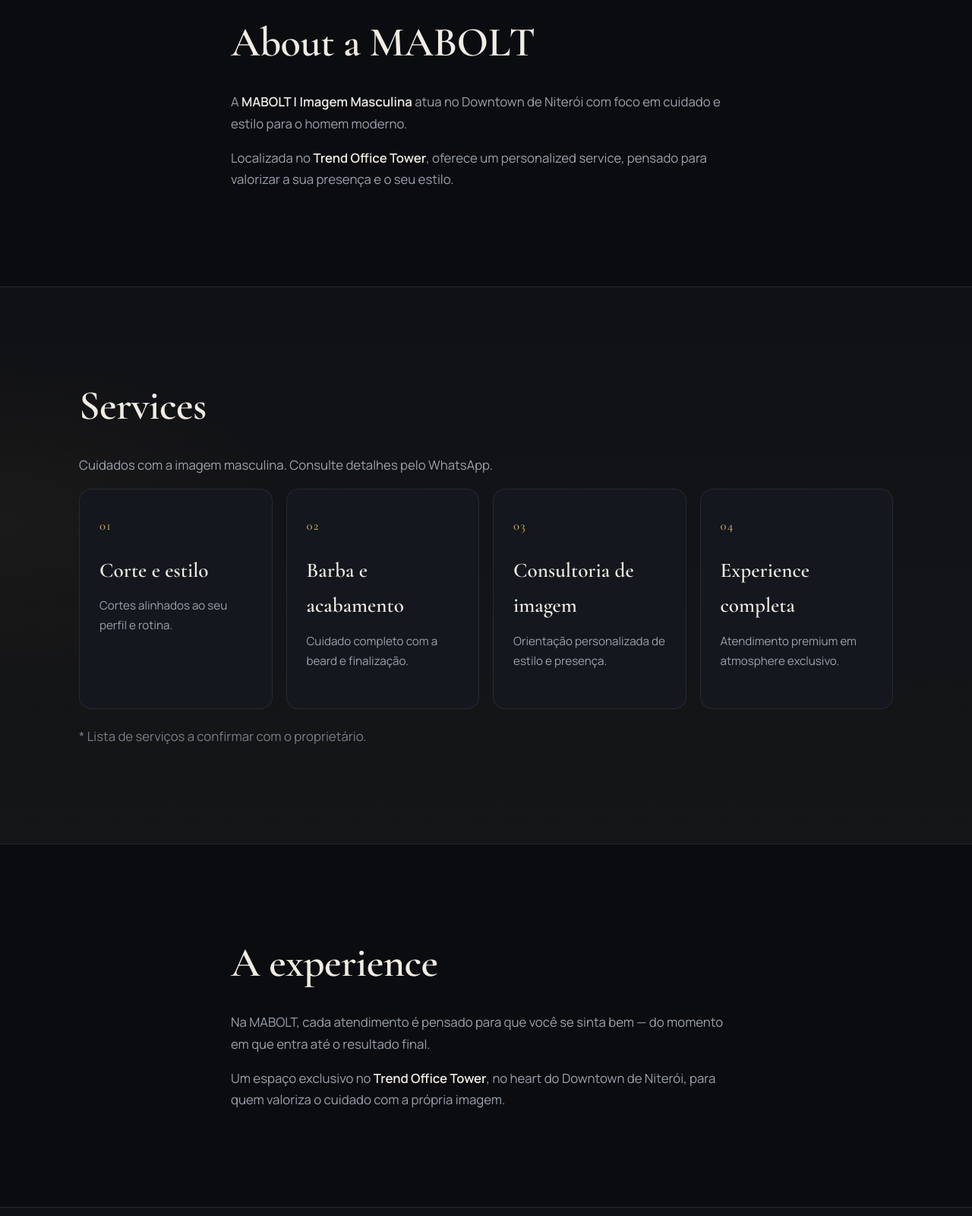
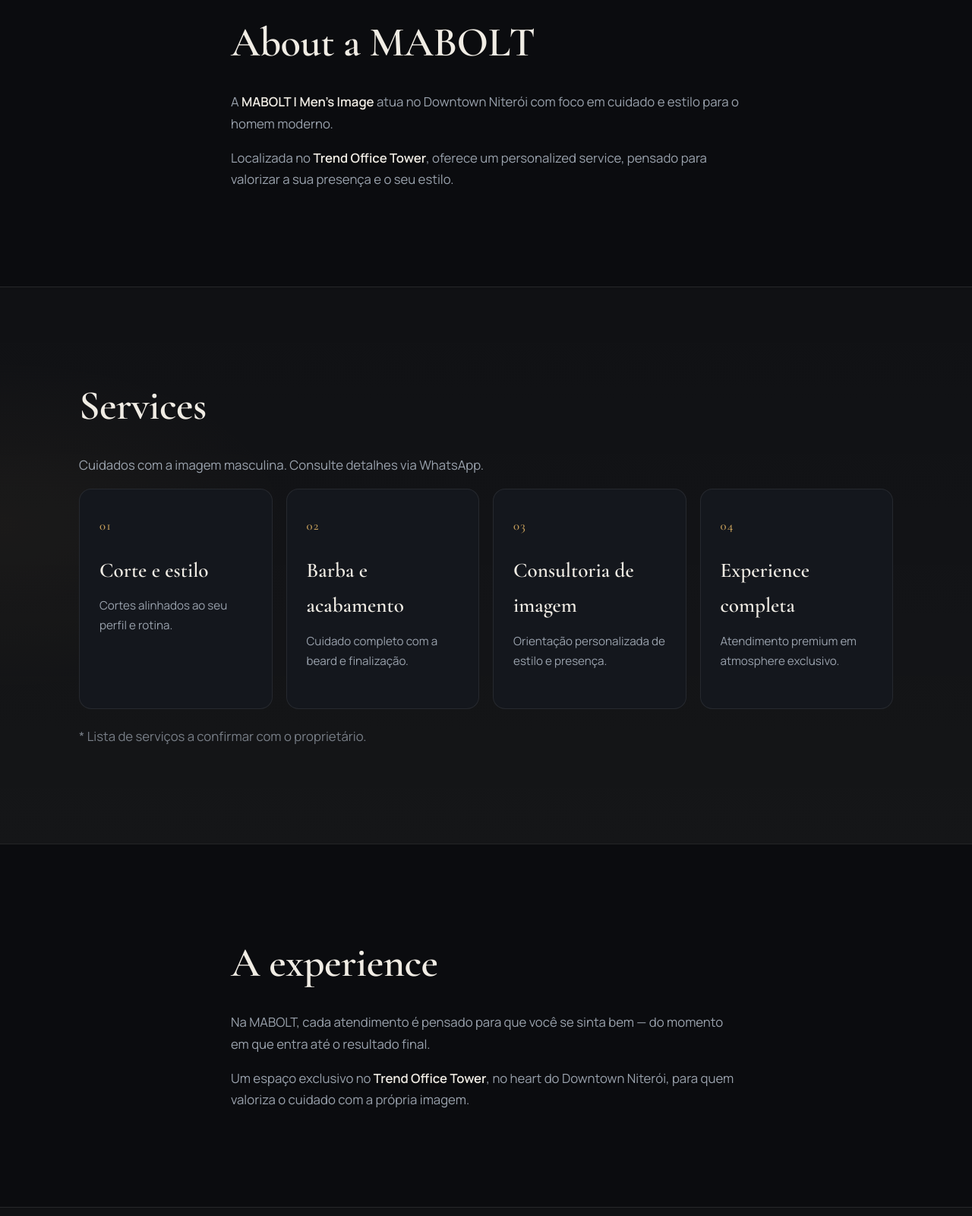
Before and after one commit to userdoomain/mabolt-site, a plain HTML site: page index.html in a window 1280 px wide. Shown: the part 900-2500 px from the top of the page at 76% size. Drawn offline with nearby package versions, Linux system fonts and the light colour scheme.

Commit message:
Polish English - fix remaining PT particles, naturalize copy

```diff
--- a/index.html
+++ b/index.html
@@ -3,10 +3,10 @@
 <head>
  <meta charset="UTF-8">
  <meta name="viewport" content="width=device-width, initial-scale=1.0">
-  <title>MABOLT | Imagem Masculina — Style Consulting no Downtown de Niterói</title>
-  <meta name="description" content="MABOLT | Imagem Masculina — consultoria premium de imagem masculina no Downtown de Niterói. Transform your presence com um personalized service.">
-  <meta property="og:title" content="MABOLT | Imagem Masculina">
-  <meta property="og:description" content="Consultoria premium de imagem masculina no Downtown de Niterói.">
+ <title>MABOLT | Men's Image — Style Consulting in Downtown Niterói</title>
+ <meta name="description" content="MABOLT | Men's Image — premium men's image consulting in Downtown Niterói. Transform your presence with personalized service.">
+ <meta property="og:title" content="MABOLT | Men's Image">
+ <meta property="og:description" content="Premium men's image consulting in Downtown Niterói.">
  <meta property="og:type" content="website">
  <meta property="og:locale" content="en_US">
  <meta name="twitter:card" content="summary_large_image">
@@ -50,7 +50,7 @@
  <section id="sobre" class="section">
   <div class="container narrow">
    <h2 class="section-title">About a MABOLT</h2>
-      <p>A <strong>MABOLT | Imagem Masculina</strong> atua no Downtown de Niterói com foco em cuidado e estilo para o homem moderno.</p>
+   <p>A <strong>MABOLT | Men's Image</strong> atua no Downtown Niterói com foco em cuidado e estilo para o homem moderno.</p>
    <p>Localizada no <strong>Trend Office Tower</strong>, oferece um personalized service, pensado para valorizar a sua presença e o seu estilo.</p>
   </div>
  </section>
@@ -58,7 +58,7 @@
  <section id="servicos" class="section section-alt">
   <div class="container">
    <h2 class="section-title">Services</h2>
-      <p class="section-sub">Cuidados com a imagem masculina. Consulte detalhes pelo WhatsApp.</p>
+   <p class="section-sub">Cuidados com a imagem masculina. Consulte detalhes via WhatsApp.</p>
    <div class="services-grid">
     <div class="service-card">
      <span class="service-num">01</span>
@@ -89,7 +89,7 @@
   <div class="container narrow">
    <h2 class="section-title">A experience</h2>
    <p>Na MABOLT, cada atendimento é pensado para que você se sinta bem — do momento em que entra até o resultado final.</p>
-      <p>Um espaço exclusivo no <strong>Trend Office Tower</strong>, no heart do Downtown de Niterói, para quem valoriza o cuidado com a própria imagem.</p>
+   <p>Um espaço exclusivo no <strong>Trend Office Tower</strong>, no heart do Downtown Niterói, para quem valoriza o cuidado com a própria imagem.</p>
   </div>
  </section>
 
@@ -106,7 +106,7 @@
  <section class="section cta">
   <div class="container">
    <h2 class="cta-title">Sua imagem merece cuidado.</h2>
-      <p class="cta-text">Agende seu atendimento pelo WhatsApp.</p>
+   <p class="cta-text">Agende seu atendimento via WhatsApp.</p>
    <a class="btn btn-primary btn-lg" href="https://wa.me/5521967595976?text=Hello!%20I%27d%20like%20to%20book%20an%20appointment." target="_blank" rel="noopener">Agendar avaliação</a>
   </div>
  </section>
@@ -124,12 +124,12 @@
     </div>
    </div>
    <div class="footer-bottom">
-        <p>&copy; <span class="year"></span> MABOLT | Imagem Masculina. All rights reserved.</p>
+    <p>&copy; <span class="year"></span> MABOLT | Men's Image. All rights reserved.</p>
    </div>
   </div>
  </footer>
 
-  <a class="whatsapp-float" href="https://wa.me/5521967595976?text=Hello!%20I%27d%20like%20to%20book%20an%20appointment." target="_blank" rel="noopener" aria-label="Falar pelo WhatsApp">
+ <a class="whatsapp-float" href="https://wa.me/5521967595976?text=Hello!%20I%27d%20like%20to%20book%20an%20appointment." target="_blank" rel="noopener" aria-label="Falar via WhatsApp">
   <svg width="26" height="26" viewBox="0 0 24 24" fill="currentColor"><path d="M12.04 2c-5.46 0-9.91 4.45-9.91 9.91 0 1.75.46 3.45 1.32 4.95L2.05 22l5.25-1.38c1.45.79 3.08 1.21 4.74 1.21 5.46 0 9.91-4.45 9.91-9.91 0-2.65-1.03-5.14-2.9-7.01A9.82 9.82 0 0 0 12.04 2zm5.8 14.13c-.24.68-1.4 1.3-1.93 1.38-.5.08-1.13.11-1.83-.12-.42-.13-.96-.31-1.66-.61-2.92-1.26-4.83-4.2-4.98-4.4-.15-.2-1.2-1.6-1.2-3.04 0-1.45.76-2.16 1.03-2.45.27-.3.58-.37.78-.37.2 0 .39 0 .56.01.18.01.42-.07.66.5.24.59.82 2.03.89 2.18.07.15.12.32.02.52-.1.2-.15.32-.3.5-.15.17-.31.39-.45.52-.15.15-.3.31-.13.61.17.3.76 1.26 1.63 2.04 1.12 1 2.07 1.31 2.37 1.46.3.15.47.13.64-.08.17-.2.74-.87.94-1.16.2-.3.39-.25.66-.15.27.1 1.71.81 2 .96.29.15.49.22.56.34.07.13.07.73-.17 1.41z"/></svg>
  </a>
 
```
Lines whose indentation alone changed are shown as unchanged.
